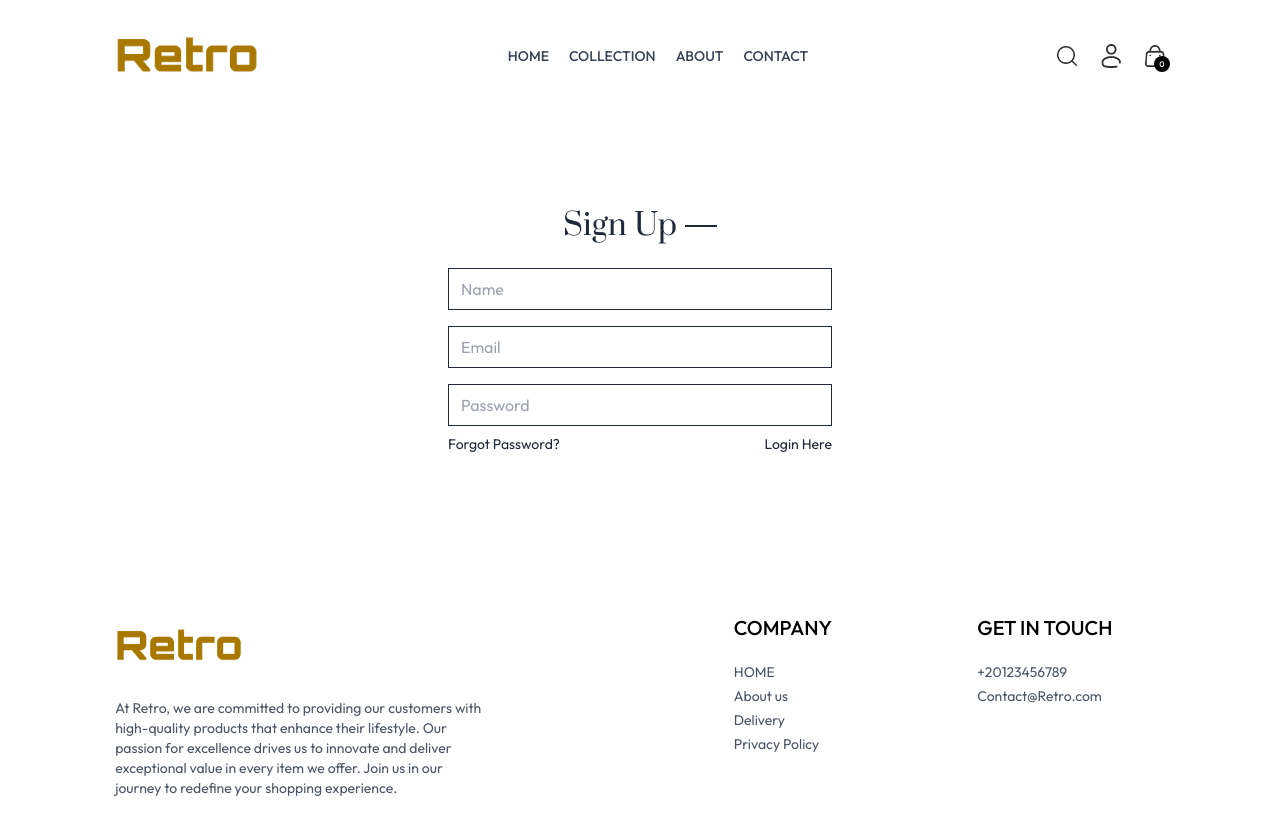
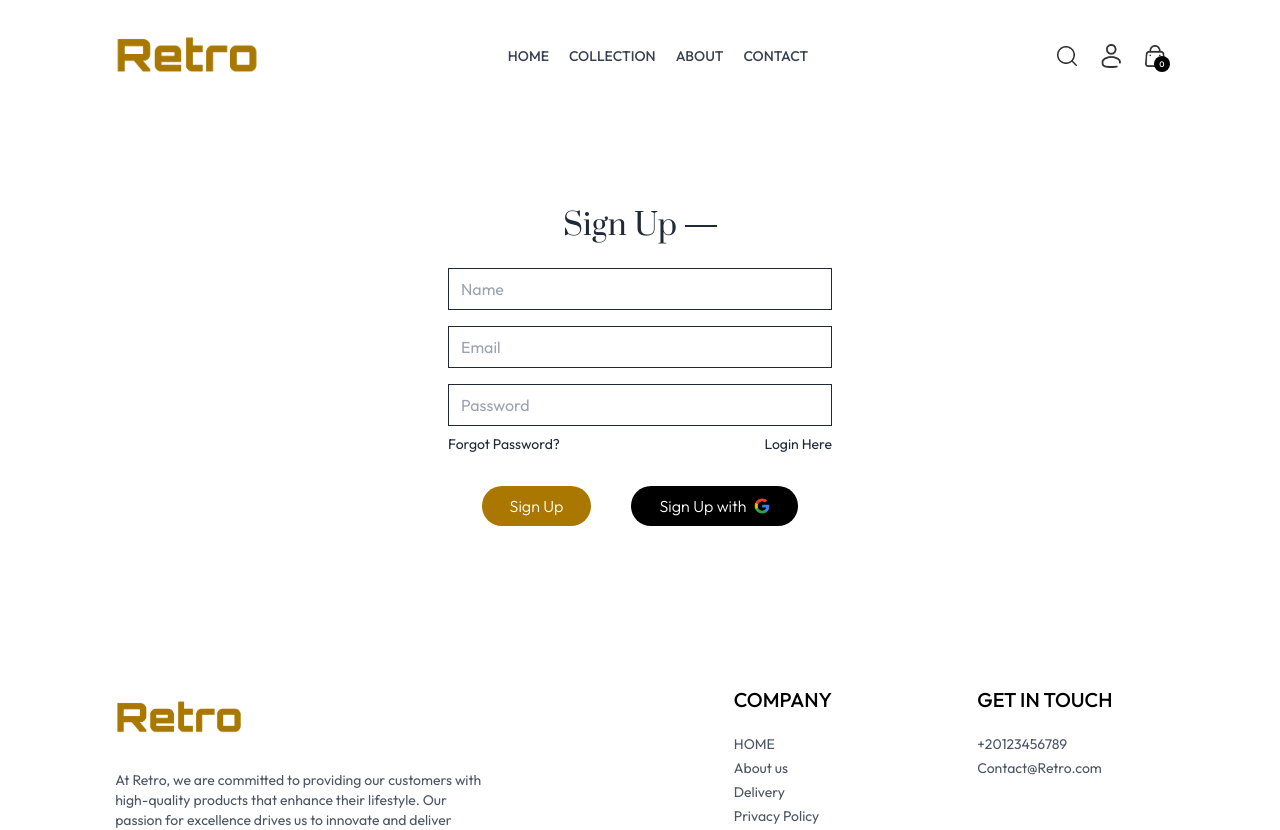
Before and after one commit to Ahmed-Tahan7/Retro-Ecommerce-Website, a React (Vite) app: page /login in a window 1280 px wide. Shown: the top 830 px of the page. Built offline with nearby package versions, Linux system fonts and the light colour scheme.

Commit message:
Added sign in/up logic and google buttons

```diff
--- a/src/pages/Login.jsx
+++ b/src/pages/Login.jsx
@@ -1,4 +1,5 @@
 import React, { useState } from "react";
+import { assets } from "../assets/assets";
 
 const Login = () => {
   const [currentState, setCurrentState] = useState("Sign Up");
@@ -54,6 +55,32 @@ const Login = () => {
           </p>
         )}
       </div>
+      <div className="inline-block">
+        {/* -------------------------- Login/Sign Up switch logic ---------------------------- */}
+        <button className="bg-dark-goldenrod text-white font-light p-7 py-2 mt-4 mr-10 rounded-full">
+          {currentState === "Login" ? "Sign In" : "Sign Up"}
+        </button>
+        <button className="bg-black text-white font-light p-7 py-2 mt-4 rounded-full">
+          {currentState === "Login" ? (
+            <>
+              {/* --------------------------- Google Sign In/Sign Up buttons ---------------------------- */}
+              Sign In with
+              <img
+                src={assets.google}
+                className="w-4 h-4 ml-2 mb-1 inline-block"
+              />
+            </>
+          ) : (
+            <>
+              Sign Up with
+              <img
+                src={assets.google}
+                className="w-4 h-4 ml-2 mb-1 inline-block"
+              />
+            </>
+          )}
+        </button>
+      </div>
     </form>
   );
 };
```
